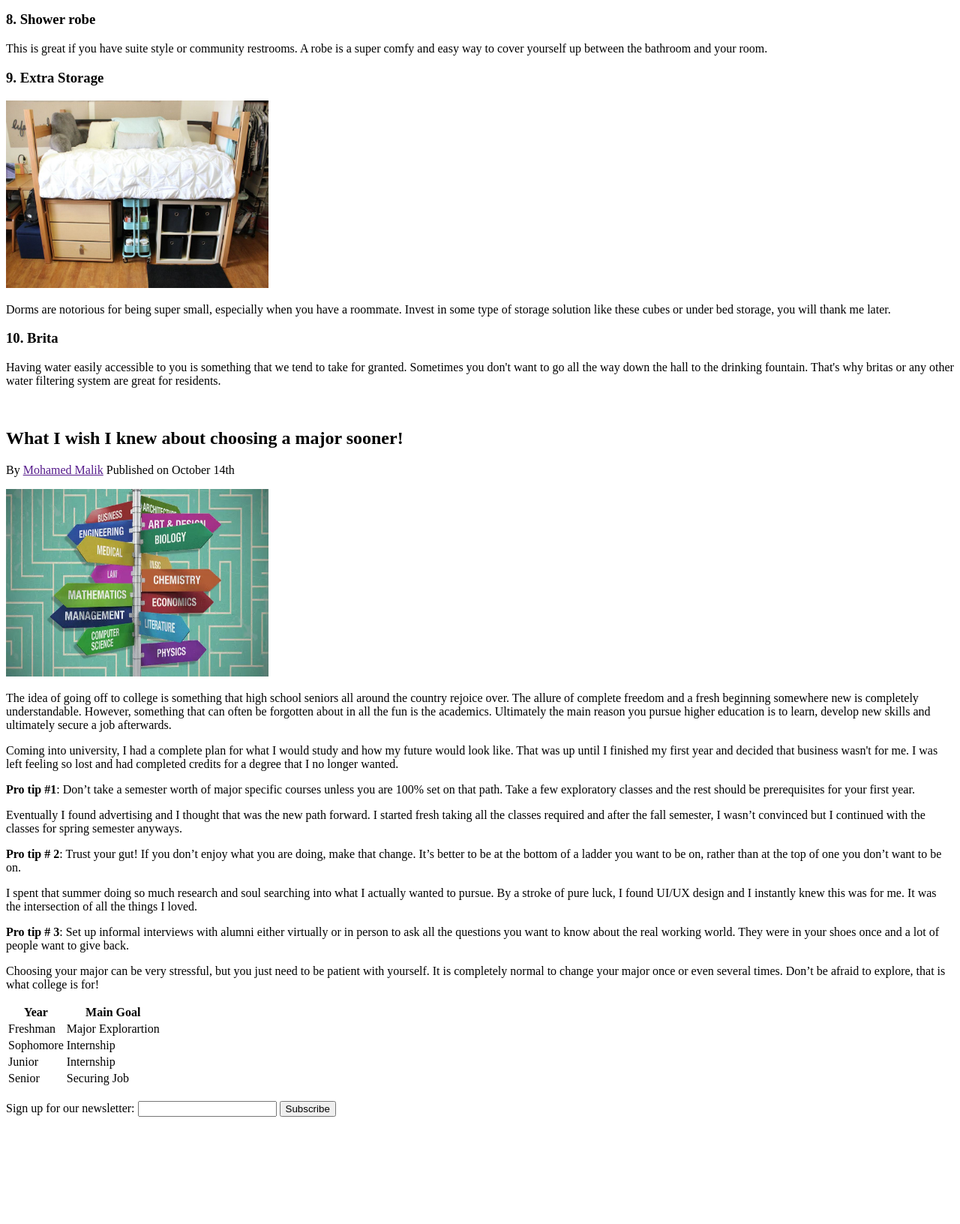
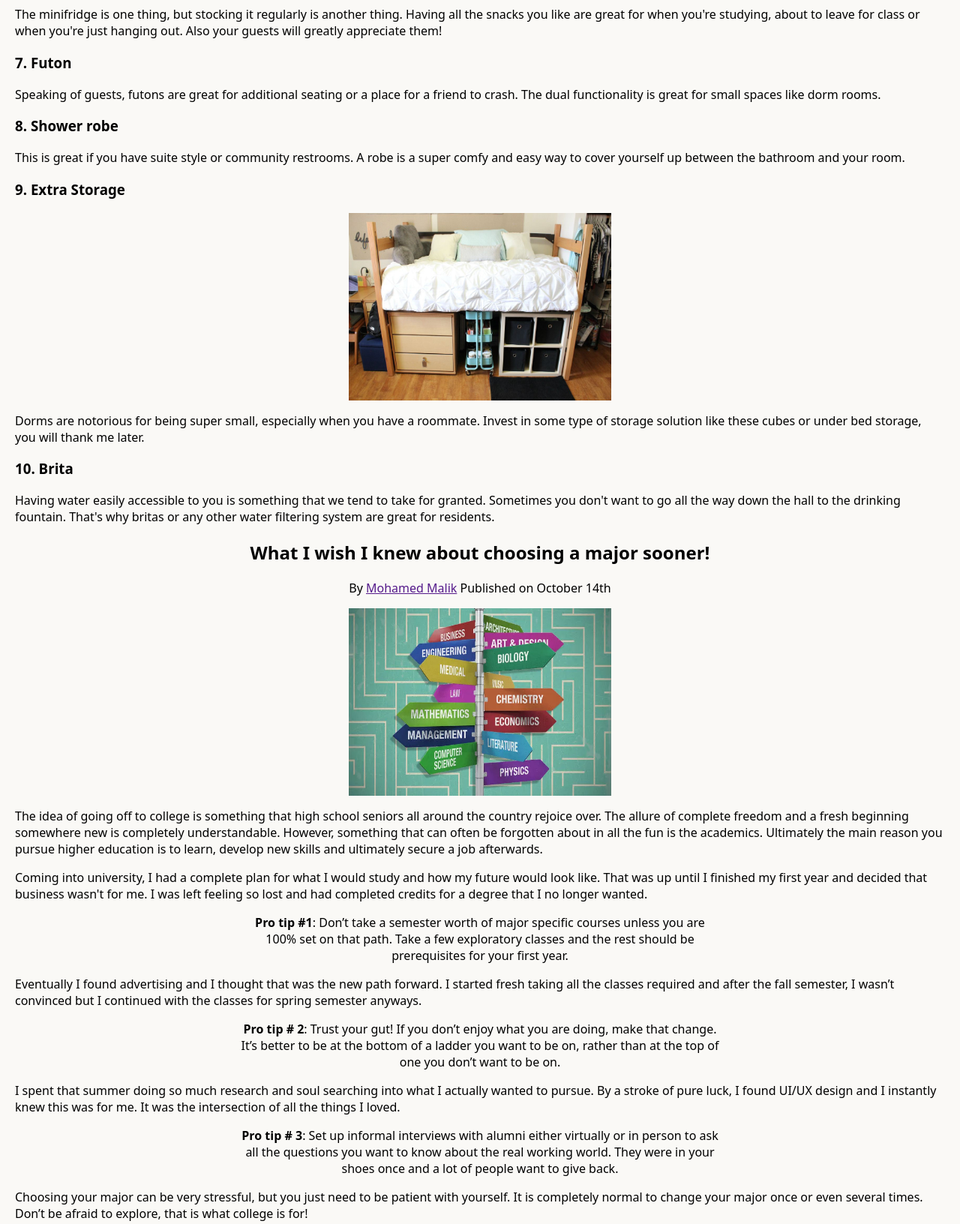
Before and after one commit to malikman234/mi349_blog, a plain HTML site: page index.html in a window 1280 px wide. Shown: the part 872-2504 px from the top of the page at 75% size. Before the commit the page ends 2369 px from the top, so only its background shows below. Drawn offline with Linux system fonts and the light colour scheme.

Commit message:
Add files via upload

```diff
--- a/index.html
+++ b/index.html
@@ -4,106 +4,190 @@
     <meta charset="UTF-8" />
     <meta http-equiv="X-UA-Compatible" content="IE=edge" />
     <meta name="viewport" content="width=device-width, initial-scale=1.0" />
+    <link rel="stylesheet" href="style.css" />
     <title>Home</title>
   </head>
+
   <body>
     <h1>The Ultimate Gen Z Guide to College</h1>
     <nav id="main-nav">
       <ul class="main-menu">
-        <li><a href="index.html">Home</a></li>
-        <li><a href="about.html">About</a></li>
-        <li><a href="contact.html">Contact</a></li>
+        <li><a href="index.html" target="_blank">Home</a></li>
+        <li><a href="about.html" target="_blank">About</a></li>
+        <li><a href="contact.html" target="_blank">Contact</a></li>
       </ul>
     </nav>
+    <section id="border">
+      <h2>10 RA Approved Dorm Essentials for First Years Students</h2>
 
-    <main>
-      <h2>10 RA Approved Dorm Essentials for First Years Students</h2>
-      <p class="">
-       <p>By <a href="/about.html" rel="Writer">Mohamed Malik</a> Published on <time datetime="2022-10-14">October 14th</time></p>
+      <p class="center">
+        By <a href="/about.html" rel="Writer">Mohamed Malik</a> Published on
+        <time datetime="2022-10-14">October 14th</time>
       </p>
+
       <h3>1. Fan</h3>
-      <p>Unless you live in a fairly new dorm, you might be out of luck when it comes to air conditioning. The first month after move in season tends to be the hottest time in the dorms.  The rooms tend to not have the best ventilation, so think about investing in a box fan. They are great for circulating air and easy to set up. I recommend cracking the window and putting the fan in front of it, especially at night. </p>
+      <p>
+        Unless you live in a fairly new dorm, you might be out of luck when it
+        comes to air conditioning. The first month after move in season tends to
+        be the hottest time in the dorms. The rooms tend to not have the best
+        ventilation, so think about investing in a box fan. They are great for
+        circulating air and easy to set up. I recommend cracking the window and
+        putting the fan in front of it, especially at night.
+      </p>
       <h3>2. Minifridge</h3>
-   <p>The dining halls can have funky hours and there will be times when you miss the dining window. Mini Fridges are great because you can eat or have a snack whenever you please! Pro tip, get one with a separate freezer because then you can microwave mac and cheese at 2am.
+      <p>
+        The dining halls can have funky hours and there will be times when you
+        miss the dining window. Mini Fridges are great because you can eat or
+        have a snack whenever you please! Pro tip, get one with a separate
+        freezer because then you can microwave mac and cheese at 2am.
       </p>
       <h3>3. Shower shoes</h3>
-   <p>If you have community restrooms it's not the end of the world! I actually prefer them because they get cleaned daily. I do not trust 3 other college aged boys to keep a bathroom clean. Shower shoes are essential because the showers are used by 50+ people a day. The last thing you want are warts or a fungal infection!
+      <p>
+        If you have community restrooms it's not the end of the world! I
+        actually prefer them because they get cleaned daily. I do not trust 3
+        other college aged boys to keep a bathroom clean. Shower shoes are
+        essential because the showers are used by 50+ people a day. The last
+        thing you want are warts or a fungal infection!
       </p>
       <h3>4. Extension cords</h3>
-   <p>Depending on how you arrange the room, the power outlets might be inaccessible. Extension cords easily solve this problem so you can charge your devices no matter where you are. </p>
+      <p>
+        Depending on how you arrange the room, the power outlets might be
+        inaccessible. Extension cords easily solve this problem so you can
+        charge your devices no matter where you are.
+      </p>
       <h3>5. Multiple sets of sheets and towels</h3>
-   <p>When it comes to laundry in college, letting it pile up can be super easy! Don't fall into this trap, do your laundry regularly. Also, you should have multiple sets of towels and sheets so that you have clean ones to use while the others are in the wash. </p>
+      <p>
+        When it comes to laundry in college, letting it pile up can be super
+        easy! Don't fall into this trap, do your laundry regularly. Also, you
+        should have multiple sets of towels and sheets so that you have clean
+        ones to use while the others are in the wash.
+      </p>
       <h3>6. Snacks</h3>
-   <p>The minifridge is one thing, but stocking it regularly is another thing. Having all the snacks you like are great for when you're studying, about to leave for class or when you're just hanging out. Also your guests will greatly appreciate them!
+      <p>
+        The minifridge is one thing, but stocking it regularly is another thing.
+        Having all the snacks you like are great for when you're studying, about
+        to leave for class or when you're just hanging out. Also your guests
+        will greatly appreciate them!
       </p>
       <h3>7. Futon</h3>
-   <p>Speaking of guests, futons are great for additional seating or a place for a friend to crash. The dual functionality is great for small spaces like dorm rooms. </p>
+      <p>
+        Speaking of guests, futons are great for additional seating or a place
+        for a friend to crash. The dual functionality is great for small spaces
+        like dorm rooms.
+      </p>
       <h3>8. Shower robe</h3>
-   <p>This is great if you have suite style or community restrooms. A robe is a super comfy and easy way to cover yourself up between the bathroom and your room.
+      <p>
+        This is great if you have suite style or community restrooms. A robe is
+        a super comfy and easy way to cover yourself up between the bathroom and
+        your room.
       </p>
       <h3>9. Extra Storage</h3>
-   <img src="/storage.jpeg" alt="Under bed storage"
-   width="350"
-   height="250">
-   <p>Dorms are notorious for being super small, especially when you have a roommate. Invest in some type of storage solution like these cubes or under bed storage, you will thank me later. </p>
+      <img class="storage" src="/storage.jpeg" alt="Underbed storage" />
+
+      <p>
+        Dorms are notorious for being super small, especially when you have a
+        roommate. Invest in some type of storage solution like these cubes or
+        under bed storage, you will thank me later.
+      </p>
       <h3>10. Brita</h3>
-   <p>Having water easily accessible to you is something that we tend to take for granted. Sometimes you don't want to go all the way down the hall to the drinking fountain. That's why britas or any other water filtering system are great for residents.</p>
-   <br>
-   <h2>What I wish I knew about choosing a major sooner!
-</h2>
-<p>By <a href="" rel="Writer">Mohamed Malik</a> Published on <time datetime="2022-10-14">October 14th</time></p>
-      </p>
-      <img src="/major.webp" alt="Signs pointing in differnt directions symoboling all the differnt major and career paths"
-      width="350"
-   height="250">
-      <p>The idea of going off to college is something that high school seniors all around the country rejoice over. The allure of complete freedom and a fresh beginning somewhere new is completely understandable. However, something that can often be forgotten about in all the fun is the academics. Ultimately the main reason you pursue higher education is to learn, develop new skills and ultimately secure a job afterwards.
-    </p>
-    <p>Coming into university, I had a complete plan for what I would study and how my future would look like. That was up until I finished my first year and decided that business wasn't for me. I was left feeling so lost and had completed credits for a degree that I no longer wanted.
+      <p>
+        Having water easily accessible to you is something that we tend to take
+        for granted. Sometimes you don't want to go all the way down the hall to
+        the drinking fountain. That's why britas or any other water filtering
+        system are great for residents.
       </p>
 
-    <p><b>Pro tip #1</b>: Don’t take a semester worth of major specific courses unless you are 100% set on that path. Take a few exploratory classes and the rest should be prerequisites for your first year.
+      <h2>What I wish I knew about choosing a major sooner!</h2>
+      <p class="center">
+        By <a href="" rel="Writer">Mohamed Malik</a> Published on
+        <time datetime="2022-10-14">October 14th</time>
       </p>
-        <p>Eventually I found advertising and I thought that was the new path forward. I started fresh taking all the classes required and after the fall semester, I wasn’t convinced but I continued with the classes for spring semester anyways.
+      <img
+        class="major"
+        src="/major.webp"
+        alt="Signs pointing in differnt directions symoboling all the differnt major and career paths"
+      />
+
+      <p>
+        The idea of going off to college is something that high school seniors
+        all around the country rejoice over. The allure of complete freedom and
+        a fresh beginning somewhere new is completely understandable. However,
+        something that can often be forgotten about in all the fun is the
+        academics. Ultimately the main reason you pursue higher education is to
+        learn, develop new skills and ultimately secure a job afterwards.
       </p>
-        <p><b>Pro tip # 2</b>: Trust your gut! If you don’t enjoy what you are doing, make that change. It’s better to be at the bottom of a ladder you want to be on, rather than at the top of one you don’t want to be on.
+      <p>
+        Coming into university, I had a complete plan for what I would study and
+        how my future would look like. That was up until I finished my first
+        year and decided that business wasn't for me. I was left feeling so lost
+        and had completed credits for a degree that I no longer wanted.
       </p>
-        <p>I spent that summer doing so much research and soul searching into what I actually wanted to pursue. By a stroke of pure luck, I found UI/UX design and I instantly knew this was for me. It was the intersection of all the things I loved.
+
+      <p id="tip1">
+        <b>Pro tip #1</b>: Don’t take a semester worth of major specific courses
+        unless you are 100% set on that path. Take a few exploratory classes and
+        the rest should be prerequisites for your first year.
       </p>
-        <p><b>Pro tip # 3</b>: Set up informal interviews with alumni either virtually or in person to ask all the questions you want to know about the real working world. They were in your shoes once and a lot of people want to give back.
+      <p>
+        Eventually I found advertising and I thought that was the new path
+        forward. I started fresh taking all the classes required and after the
+        fall semester, I wasn’t convinced but I continued with the classes for
+        spring semester anyways.
       </p>
-        <p>Choosing your major can be very stressful, but you just need to be patient with yourself. It is completely normal to change your major once or even several times. Don’t be afraid to explore, that is what college is for!
+      <p id="tip2">
+        <b>Pro tip # 2</b>: Trust your gut! If you don’t enjoy what you are
+        doing, make that change. It’s better to be at the bottom of a ladder you
+        want to be on, rather than at the top of one you don’t want to be on.
       </p>
-    </main>
+      <p>
+        I spent that summer doing so much research and soul searching into what
+        I actually wanted to pursue. By a stroke of pure luck, I found UI/UX
+        design and I instantly knew this was for me. It was the intersection of
+        all the things I loved.
+      </p>
+      <p id="tip3">
+        <b>Pro tip # 3</b>: Set up informal interviews with alumni either
+        virtually or in person to ask all the questions you want to know about
+        the real working world. They were in your shoes once and a lot of people
+        want to give back.
+      </p>
+      <p>
+        Choosing your major can be very stressful, but you just need to be
+        patient with yourself. It is completely normal to change your major once
+        or even several times. Don’t be afraid to explore, that is what college
+        is for!
+      </p>
+
       <table>
         <tr>
           <th>Year</th>
           <th>Main Goal</th>
         </tr>
         <tr>
-        <td>Freshman</td>
-        <td>Major Explorartion</td>
+          <td class="center">Freshman</td>
+          <td class="center">Major Explorartion</td>
         </tr>
         <tr>
-        <td>Sophomore</td>
-        <td>Internship</td>
+          <td class="center">Sophomore</td>
+          <td class="center">Internship</td>
         </tr>
         <tr>
-        <td>Junior</td>
-        <td>Internship</td>
+          <td class="center">Junior</td>
+          <td class="center">Internship</td>
         </tr>
         <tr>
-        <td>Senior</td>
-        <td>Securing Job</td>
+          <td class="center">Senior</td>
+          <td class="center">Securing Job</td>
         </tr>
       </table>
-    <br>
+
       <form class="form">
-          <label>Sign up for our newsletter:
-              <input type="text">
+        <label
+          >Sign up for our newsletter:
+          <input type="text" />
         </label>
         <button>Subscribe</button>
       </form>
-  </footer>
-
+    </section>
   </body>
 </html>
--- /dev/null
+++ b/style.css
@@ -0,0 +1,60 @@
+body{
+    background-color: #FAF9F6;
+    font-family: system-ui, -apple-system, BlinkMacSystemFont, 'Segoe UI', Roboto, Oxygen, Ubuntu, Cantarell, 'Open Sans', 'Helvetica Neue', sans-serif;
+    margin: 20px;
+}
+
+h1{
+    text-align: center;
+}
+h2{
+    text-align: center;
+}
+img.storage{
+    display: block;
+    margin-left: auto;
+    margin-right: auto;
+    width: 350px;
+    height: 250px;
+}
+img.major{
+    display: block;
+    margin-left: auto;
+    margin-right: auto;
+    width: 350px;
+    height: 250px;
+}
+img.me{
+    display: block;
+ margin-left: auto;
+ margin-right: auto;
+    width: 200px;
+    height: 275px;
+}
+.center{
+    text-align:center;
+}
+
+#tip1{
+    text-align:center;
+    margin-left: 300px;
+ margin-right: 300px;
+}
+#tip2{
+    text-align:center;
+    margin-left: 300px;
+ margin-right: 300px;
+}
+#tip3{
+    text-align:center;
+    margin-left: 300px;
+ margin-right: 300px;
+}
+
+a[target=_blank] {
+  background-color: rgb(255, 255, 0);
+}
+
+#border{
+    border-top: 1px dotted #ccc;
+}
```
Also changed, not shown: about.html (+11 -6 lines), contact.html (+17 -14 lines). Lines whose indentation alone changed are shown as unchanged.
